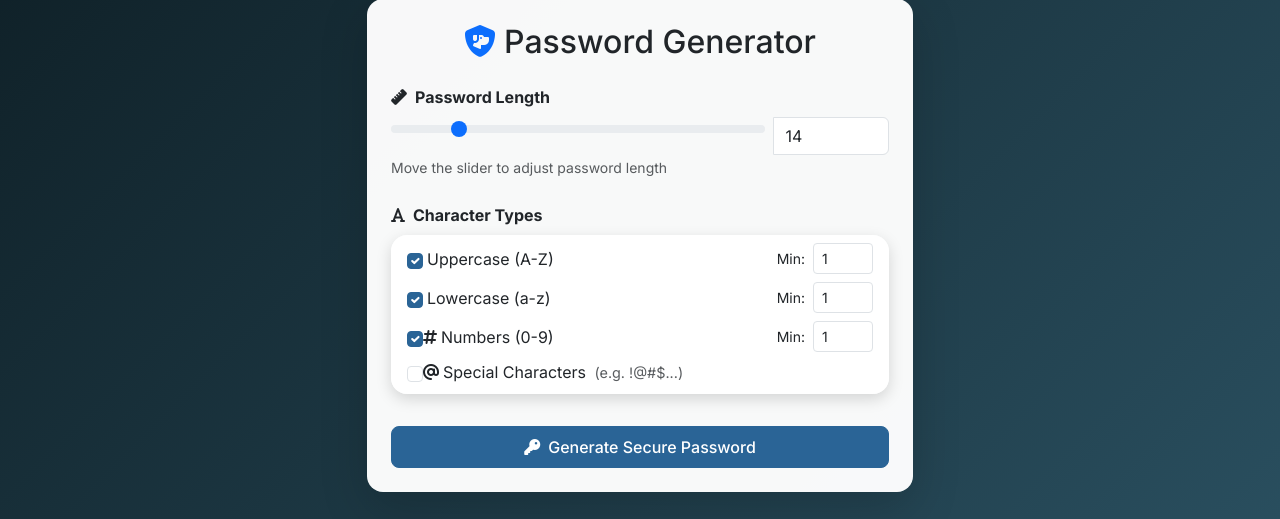
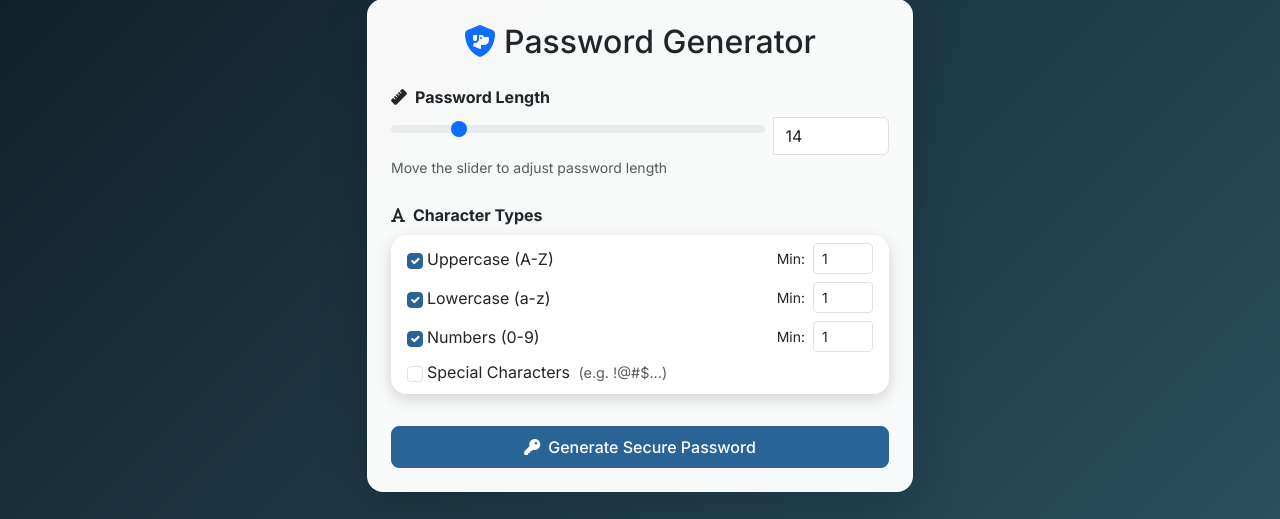
Before and after one commit to sht/passify, a Flask app: page / in a window 1280 px wide. Shown: the part 81-600 px from the top of the page. Run offline with Flask 3, Linux system fonts and the light colour scheme.

Commit message:
removed # and symbol from UI

```diff
--- a/templates/index.html
+++ b/templates/index.html
@@ -63,7 +63,7 @@
                                 <input class="form-check-input" type="checkbox" id="use_digits" name="use_digits"
                                        {% if settings.use_digits %}checked{% endif %}>
                                 <label class="form-check-label me-auto" for="use_digits">
-                                    <i class="fas fa-hashtag me-1"></i>Numbers (0-9)
+                                    <i class="fas me-1"></i>Numbers (0-9)
                                 </label>
                                 <div class="d-flex align-items-center">
                                     <span class="me-2 small">Min:</span>
@@ -77,7 +77,7 @@
                                 <input class="form-check-input" type="checkbox" id="use_special" name="use_special"
                                        {% if settings.use_special %}checked{% endif %}>
                                 <label class="form-check-label" for="use_special">
-                                    <i class="fas fa-at me-1"></i>Special Characters
+                                    <i class="fas me-1"></i>Special Characters
                                     <span class="text-muted ms-1" style="font-size: 0.9em;">(e.g. !@#$...)</span>
                                 </label>
                             </div>
```
